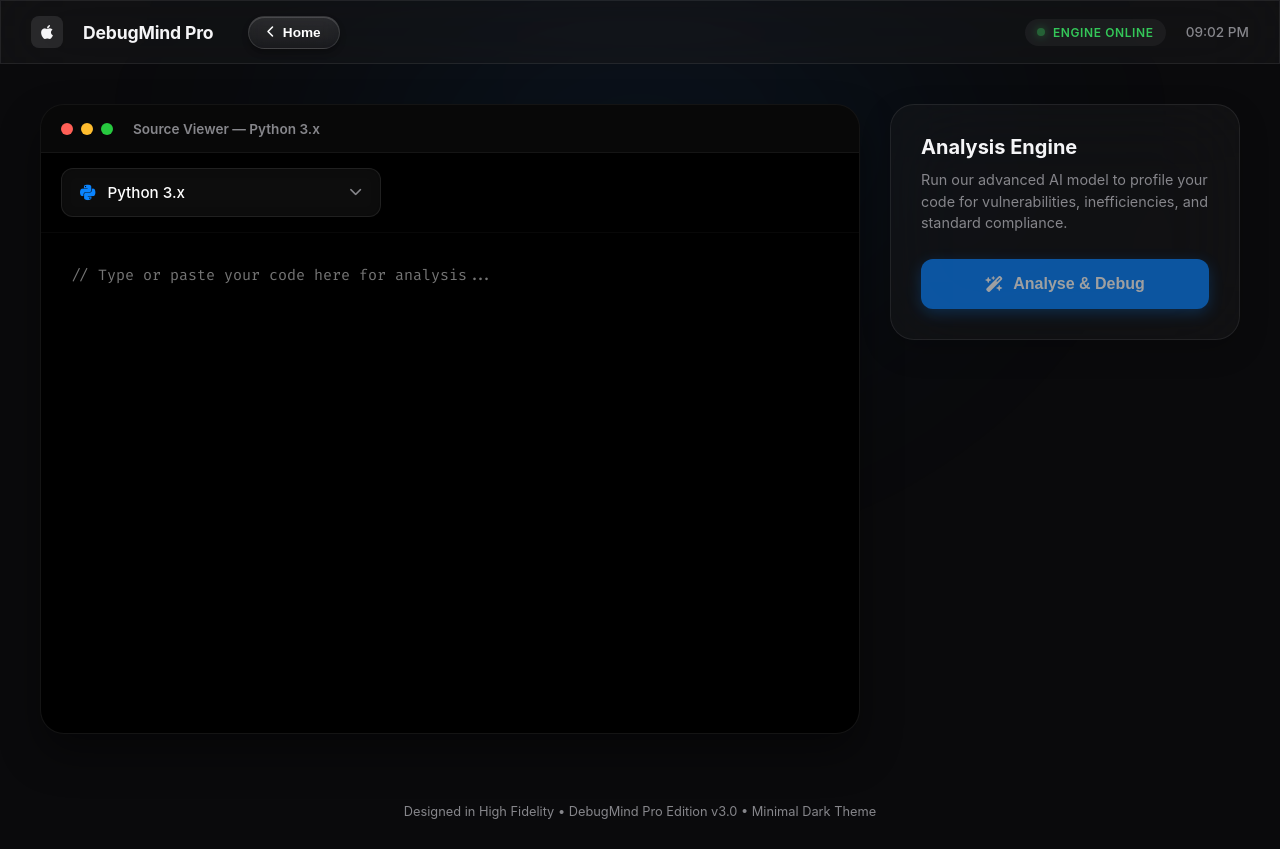
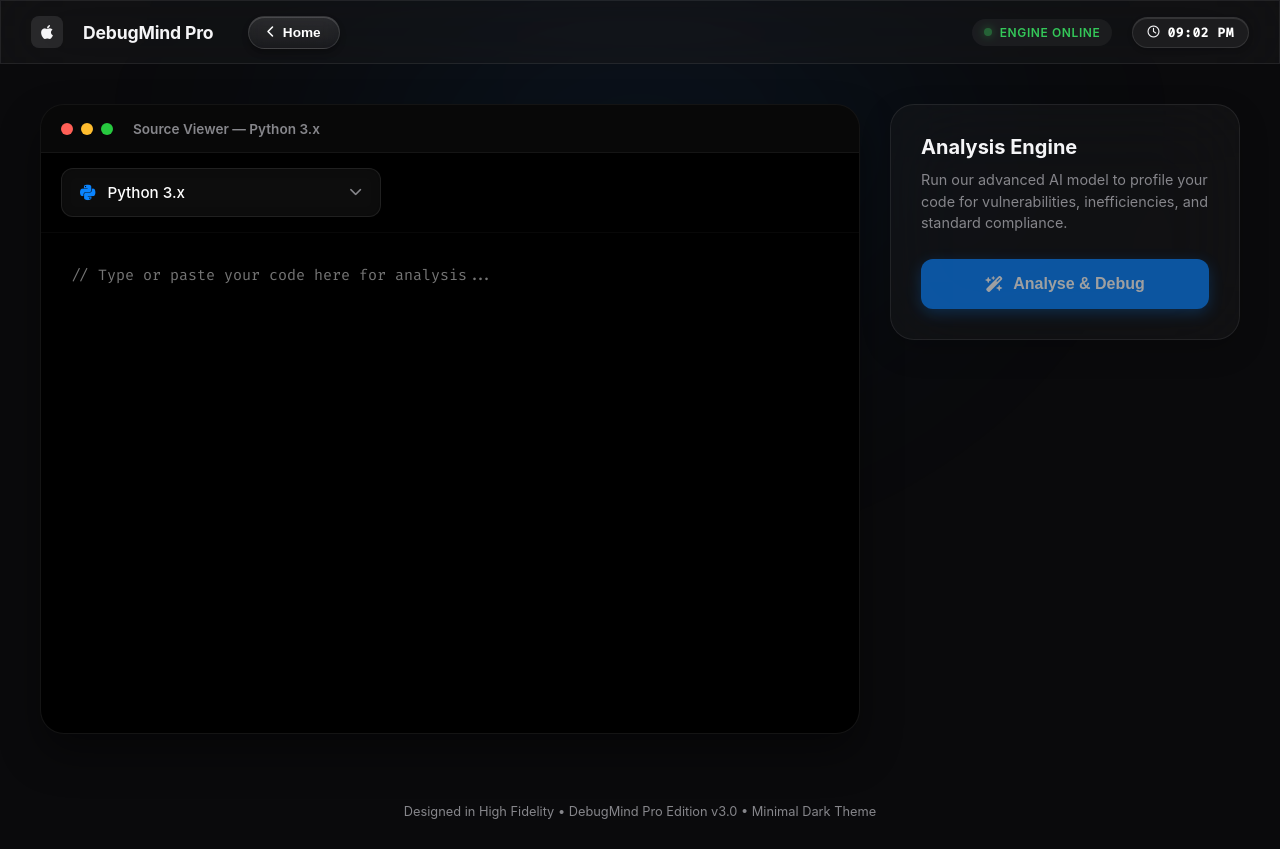
Before and after one commit to SihanUdayaratna03/DebugMind-AI, a React (Create React App) app: page / in a window 1280 px wide. Both pictures are taken after a click on the button "Launch Workspace". Built offline with nearby package versions, Linux system fonts and the light colour scheme.

Commit message:
update frontend

```diff
--- a/src/App.css
+++ b/src/App.css
@@ -262,7 +262,39 @@ body {
 @keyframes pulse { 0% { opacity: 1; } 50% { opacity: 0.4; } 100% { opacity: 1; } }
 
 .status-text { font-size: 0.75rem; font-weight: 600; color: #34C759; text-transform: uppercase; letter-spacing: 0.05em; }
-.time-display { font-size: 0.85rem; font-weight: 500; color: var(--text-dim); }
+
+.time-display-wrapper {
+  display: flex;
+  align-items: center;
+  gap: 8px;
+  background: rgba(255, 255, 255, 0.05);
+  padding: 6px 14px;
+  border-radius: var(--radius-pill);
+  border: 1px solid rgba(255, 255, 255, 0.1);
+  box-shadow: inset 0 1px 0 rgba(255, 255, 255, 0.1), 0 2px 5px rgba(0, 0, 0, 0.2);
+  transition: all 0.3s ease;
+  user-select: none;
+  cursor: default;
+}
+
+.time-display-wrapper:hover {
+  background: rgba(255, 255, 255, 0.1);
+  border-color: rgba(255, 255, 255, 0.2);
+  box-shadow: inset 0 1px 0 rgba(255, 255, 255, 0.2), 0 4px 10px rgba(0, 0, 0, 0.3);
+}
+
+.time-display-wrapper i {
+  color: var(--apple-blue-light);
+  font-size: 0.75rem;
+}
+
+.time-display {
+  font-size: 0.8rem;
+  font-family: 'Fira Code', 'SF Mono', monospace;
+  font-weight: 600;
+  color: #fff;
+  letter-spacing: 0.05em;
+}
 
 /* Main Grid Layout */
 .main-wrapper {
--- a/src/App.js
+++ b/src/App.js
@@ -164,7 +164,10 @@ function App() {
                 <span className="dot pulse-green"></span>
                 <span className="status-text">Engine Online</span>
              </div>
-             <span className="time-display">{time}</span>
+             <div className="time-display-wrapper">
+                <i className="fa-regular fa-clock"></i>
+                <span className="time-display">{time}</span>
+             </div>
           </div>
        </header>
 
```
